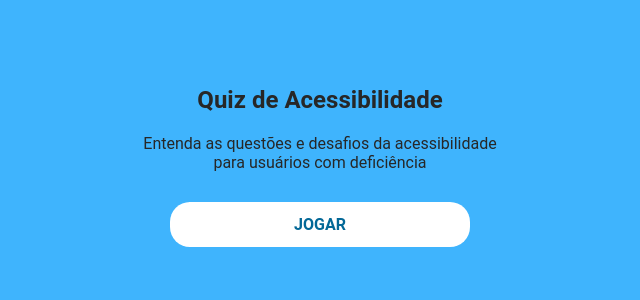
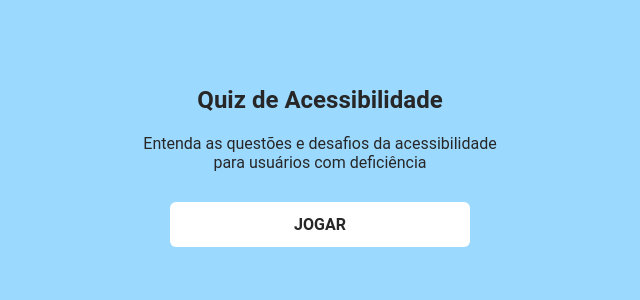
Before and after one commit to MahFelix/universo-diverso, a React (Vite) app: page /quiz in a window 1280 px wide. Shown: the top 300 px of the page, without its empty margins (320-960 px from the left). Built offline with nearby package versions, Linux system fonts and the light colour scheme.

Commit message:
ajuste cores quiz

```diff
--- a/src/styles/Quiz.js
+++ b/src/styles/Quiz.js
@@ -27,12 +27,13 @@ export const ProgressBar = styled.div`
 export const ProgressStep = styled.div`
   flex: 1;
   text-align: center;
+  align-content: center;
   padding: 10px;
   margin: 0 4px;
   border-radius: 8px;
   font-weight: bold;
   background-color: ${(props) => (props.active ? "var(--progress-violet)" : "var(--secondary-color)")};
-  color: ${(props) => (props.active ? "var(--secondary-color)" : "var(--primary-color)")};
+  color: var(--primary-color);
 `;
 
 //
@@ -114,10 +115,9 @@ export const PrimaryButton = styled(BaseButton)`
 `;
 
 export const OutlineButton = styled(BaseButton)`
-  background-color: var(--blue-button-text);
-  color: var(--blue-button-color);
+  background-color: var(--secondary-button-color);
+  color: var(--secondary-button-text);
   padding: 10px 20px;
-  border-radius: 20px;
 
   &:hover {
     color: var(--blue-button-text-hover);
@@ -138,14 +138,14 @@ export const ContinueButton = styled.button`
   font-weight: bold;
 
   &:hover {
-    color: var(--secondary-button-text-hover);
-    background-color: var(--secondary-button-color-hover);
+    color: var(--blue-button-text-hover);
+    background-color: var(--blue-button-color-hover);
   }
 `;
 
 export const OptionButton = styled.button`
-  background-color: var(--blue-button-text);
-  color: var(--blue-button-color);
+  background-color: var(--blue-button-color);
+  color: var(--blue-button-text);
   height: 100%;
   padding: 10px;
   border-radius: 4px;
@@ -156,7 +156,7 @@ export const OptionButton = styled.button`
 
   &:hover {
     color: var(--primary-color);
-    background-color: var(--blue-button-hover);
+    background-color: var(--blue-button-color-hover);
     box-shadow: 0 8px 16px rgba(0, 0, 0, 0.2); /* sombra suave */
   }
 
--- a/src/styles/globalStyles.js
+++ b/src/styles/globalStyles.js
@@ -11,11 +11,11 @@ export const GlobalStyle = createGlobalStyle`
 
     --orange-card: #FFA91D;
     --green-card: #2af742;
-    --blue-card: #3fb4fd;
+    --blue-card:rgb(156, 217, 255);
     --red-card: #EA787E;
     --light-green-card: #50c05f;
 
-    --progress-violet:rgb(125, 54, 212);
+    --progress-violet:rgb(180, 119, 255);
 
 
     --primary-button-color: #272727;
@@ -28,21 +28,20 @@ export const GlobalStyle = createGlobalStyle`
     --secondary-button-color-hover: #d6d5d5;
     --secondary-button-text-hover: #272727;
 
-    --green-button-color:rgb(40, 197, 45);
+    --green-button-color: #65b826;
     --green-button-text: #eeeeee;
-    --green-button-color-hover:rgb(83, 197, 87);
+    --green-button-color-hover:rgb(86, 185, 89);
     --green-button-text-hover: #eeeeee;
 
-    --red-button-color:rgb(255, 77, 77);
+    --red-button-color: #de2032;
     --red-button-text: #272727;
     --red-button-color-hover: rgb(255, 64, 64);
     --red-button-text-hover: #272727;
 
-    --blue-button-color:rgb(3, 104, 151);
-    --blue-button-text: #ffffff;
-    --blue-button-hover: #a9d8ee;
-    --blue-button-color-hover: #d9eaf1;
-    --blue-button-text-hover: #046d9e;
+    --blue-button-color: #30a3d8;
+    --blue-button-text: var(--primary-color);
+    --blue-button-color-hover:rgb(0, 172, 252);
+    --blue-button-text-hover: var(--primary-color);
   }
 
   * {
```
